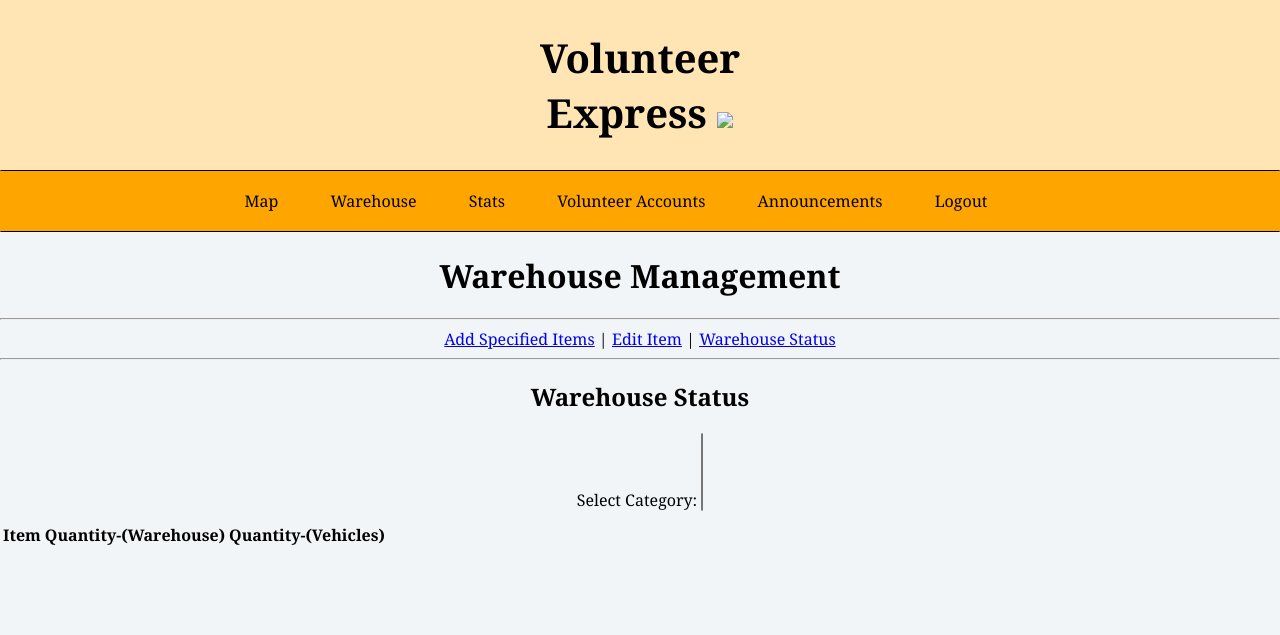
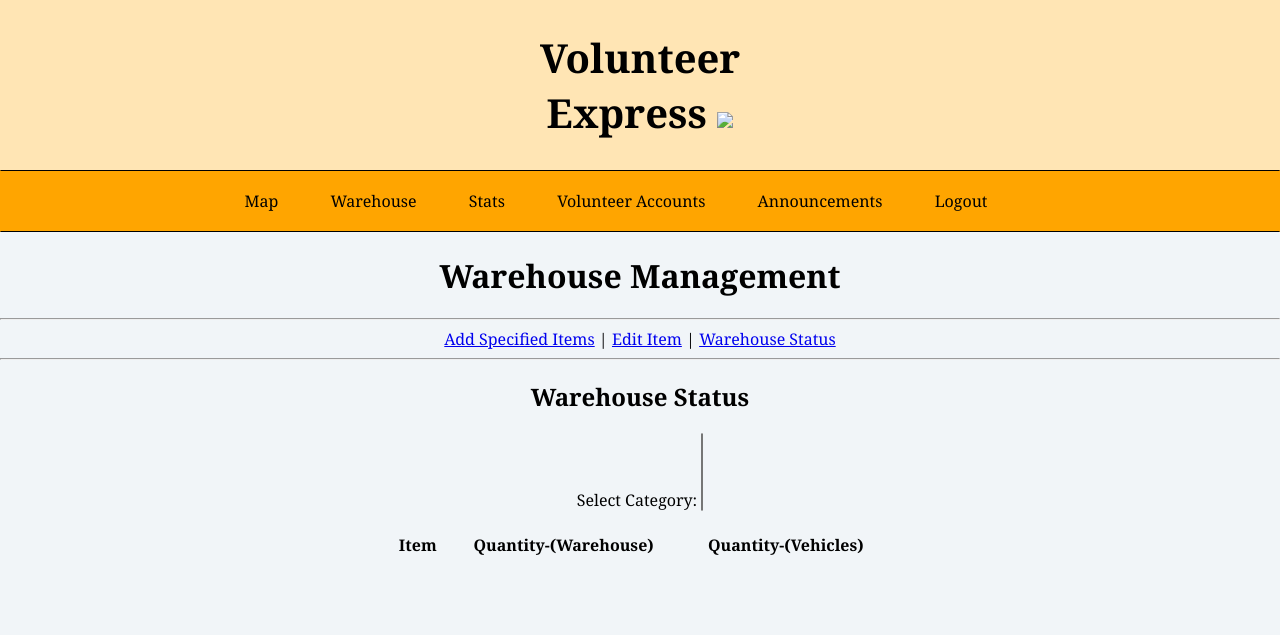
Before and after one commit to gregdeli/Volunteer-Coordination-Platform, a PHP site: page /pages/admin/warehouse/warehouse_status.html in a window 1280 px wide. Shown: the top 635 px of the page. Run offline with PHP 8.4, Linux system fonts and the light colour scheme; data that the repository does not hold is empty.

Commit message:
Warehouse changes
1) Removed Home link from the warehouse main menu
2) Made the status page the default page
3) Centered everything

```diff
--- a/src/css/styles.css
+++ b/src/css/styles.css
@@ -143,17 +143,24 @@ ul.menu_horizontal li {
 }
 
 /* WAREHOUSE */
-.table-container {
-  margin-top: 10px;
+#status-table-container {
     max-height: 20vw; /* Set a maximum height for the container */
     max-width: 500px;
     overflow-y: auto; /* Enable vertical scrolling */
+    margin: 0 auto;
 }
-.fixed-header {
+#status_table {
+    margin-top: 20px;
+    width: 100%;
+}
+#fixed-table-header {
     position: sticky;
     text-align: center;
     top: 0;
     background-color: #f1f5f8;
+}
+.table {
+    margin: 0 auto;
 }
 
 #cargo_items,
--- a/src/pages/admin/header.html
+++ b/src/pages/admin/header.html
@@ -8,7 +8,7 @@
 
     <ul class="menu_horizontal">
         <li><a href="/src/pages/admin/map.html">Map</a></li>
-    <li><a href="/src/pages/admin/warehouse/warehouse_manag_home.html">Warehouse</a></li>
+        <li><a href="/src/pages/admin/warehouse/warehouse_status.html">Warehouse</a></li>
         <li><a href="/src/pages/admin/stats.html">Stats</a></li>
         <li><a href="/src/pages/admin/volunteer_accounts.html">Volunteer Accounts</a></li>
         <li><a href="/src/pages/admin/create_announcement.html">Announcements</a></li>
--- a/src/pages/admin/warehouse/add_category.html
+++ b/src/pages/admin/warehouse/add_category.html
@@ -18,7 +18,7 @@
 
         <h2>Add Category</h2>
         <form method="post" action="" id="category_form">
-      <table>
+            <table class="table">
                 <tr>
                     <td>Category name</td>
                     <td><input type="text" name="catname" id="catname" required /></td>
--- a/src/pages/admin/warehouse/add_items_menu.html
+++ b/src/pages/admin/warehouse/add_items_menu.html
@@ -1,6 +1,6 @@
 <h1>Warehouse Management</h1>
 <hr />
-<a href="/src/pages/admin/warehouse/warehouse_manag_home.html">Home</a> |
+<a href="/src/pages/admin/warehouse/warehouse_status.html">Home</a> |
 <a href="/src/pages/admin/warehouse/add_category.html">Add Category</a> |
 <a href="/src/pages/admin/warehouse/add_item.html">Add Item</a> |
 <a href="/src/pages/admin/warehouse/url_add_items.html">Load URL Items</a> |
--- a/src/pages/admin/warehouse/warehouse_status.html
+++ b/src/pages/admin/warehouse/warehouse_status.html
@@ -21,9 +21,9 @@
         <label for="catsmult">Select Category:</label>
         <select name="catsmult" id="catsmult" multiple></select>
 
-    <div class="table-container">
+        <div id="status-table-container">
             <table id="status_table">
-        <tr class="fixed-header">
+                <tr id="fixed-table-header">
                     <th>Item</th>
                     <th>Quantity-(Warehouse)</th>
                     <th>Quantity-(Vehicles)</th>
```
Also changed, not shown: src/js/admin/warehouse.js (+5 -18 lines), src/pages/admin/warehouse/add_item.html (+3 -7 lines), src/pages/admin/warehouse/edit_item.html (indentation only), src/pages/admin/warehouse/json_add_items.html (indentation only), src/pages/admin/warehouse/url_add_items.html (indentation only). Lines whose indentation alone changed are shown as unchanged.
